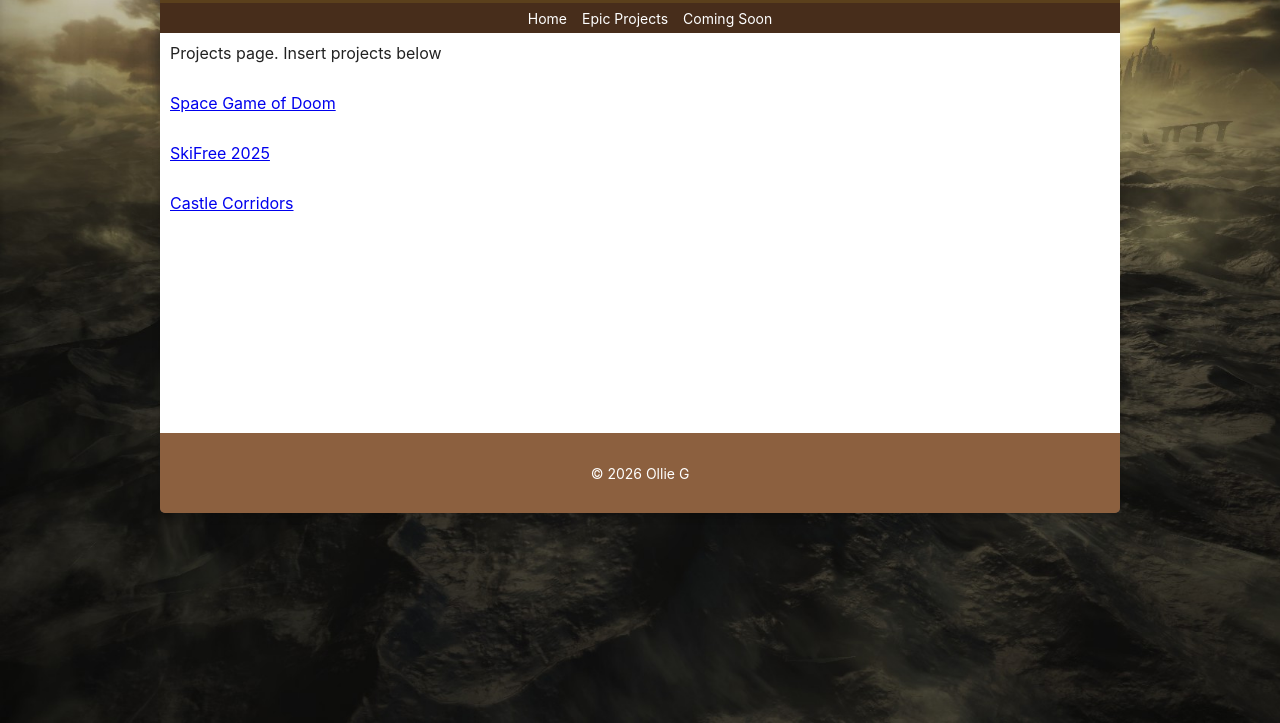
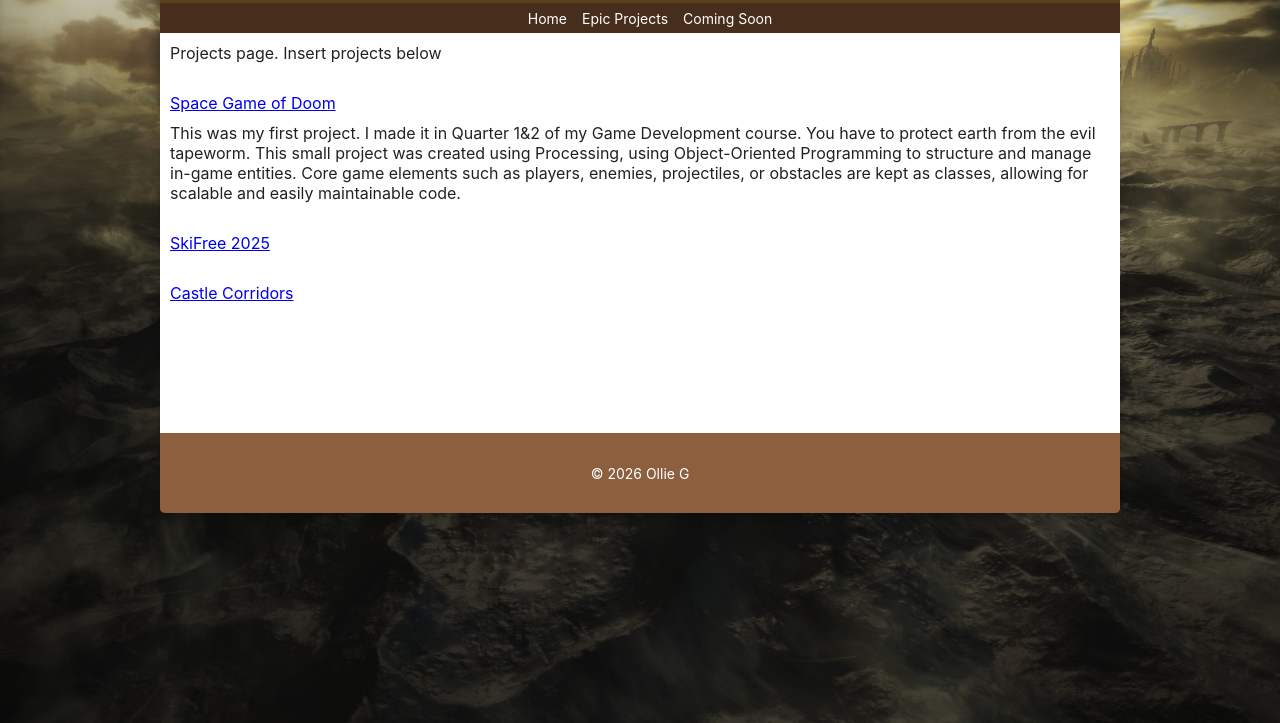
Before and after one commit to pwspew/testrepo, a plain HTML site: page projects.html in a window 1280 px wide. Shown: the part 97-820 px from the top of the page. Drawn offline with Linux system fonts and the light colour scheme.

Commit message:
Add files via upload

```diff
--- a/projects.html
+++ b/projects.html
@@ -28,6 +28,8 @@
         <main><p>Projects page. Insert projects below</p>
             &nbsp;
             <p> <a href="https://github.com/pwspew/portfolio2/tree/main/src/SpaceGameofDoom" target="_blank">Space Game of Doom</a></p>
+            <p> This was my first project. I made it in Quarter 1&2 of my Game Development course. You have to protect earth from the evil tapeworm. This small project was created using Processing, using Object-Oriented Programming to structure and manage in-game entities. Core game elements such as players, enemies, projectiles, or obstacles are kept as classes, allowing for scalable and easily maintainable code.
+</p>
             &nbsp;
             <p><a href="https://github.com/pwspew/compProcessing-project-skifree" target="_blank">SkiFree 2025</a></p>
             &nbsp;
```
